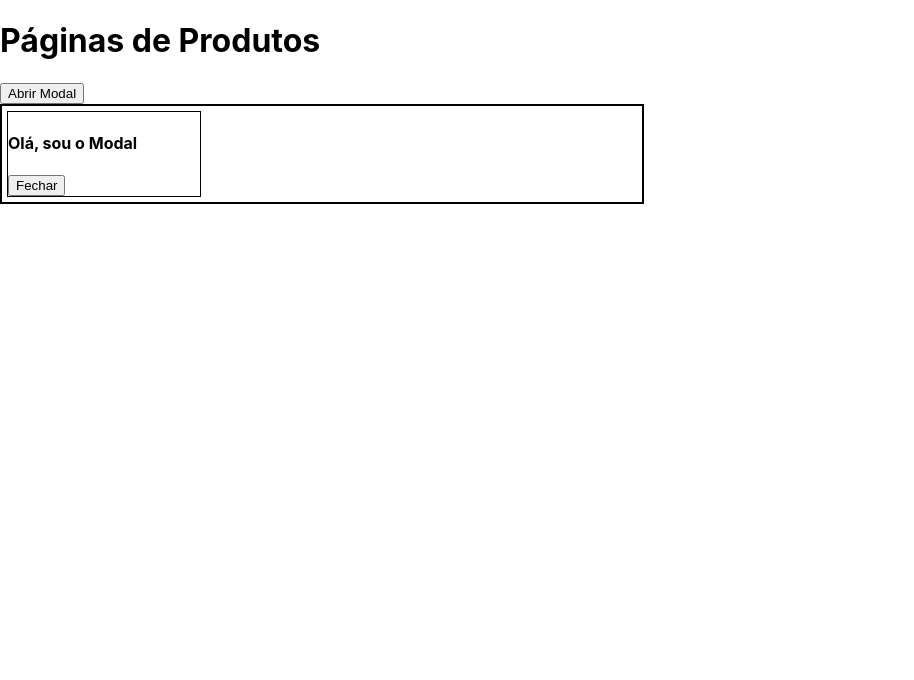
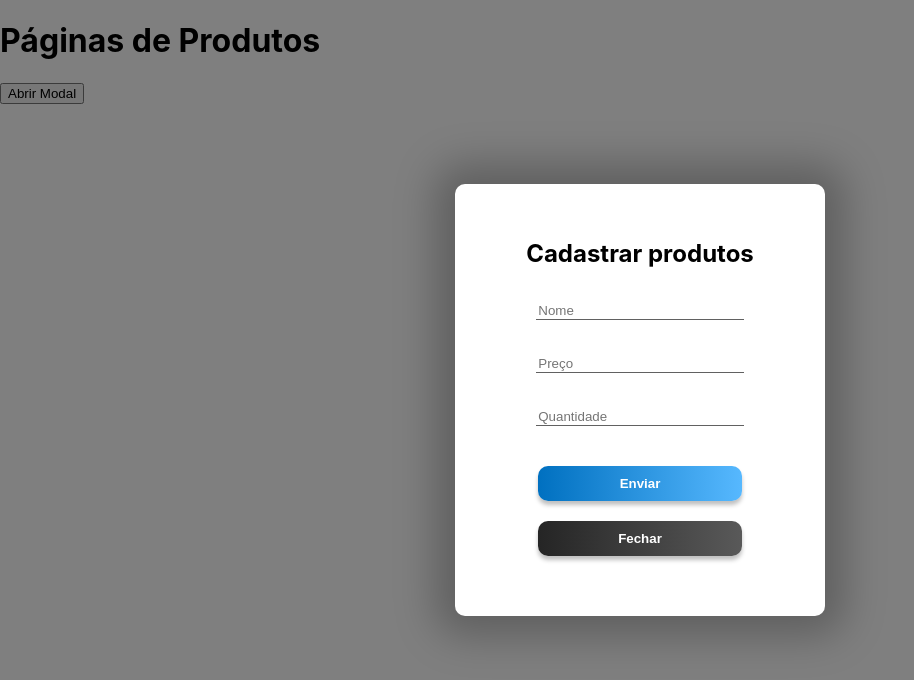
Before and after one commit to iamgiovann4/crm-dynamics, a React (Create React App) app: page /produtos in a window 1280 px wide. Both pictures are taken after a click on the button "Abrir Modal". Shown: the top 680 px of the page, without its empty margins (0-914 px from the left). Built offline with nearby package versions, Linux system fonts and the light colour scheme.

Commit message:
modal em processo de estilização

```diff
--- a/src/components/Modal.css
+++ b/src/components/Modal.css
@@ -1,10 +1,60 @@
 .modal{
-    border: 2px solid black;
-    width: 50%;
+    position: absolute;
+    top: 0;
+    left: 0;
+    right: 0;
+    bottom: 0;
+    background-color: rgba(0, 0, 0, 0.5);
+    display: flex;
+    justify-content: center;
+    align-items: center;
 }
 
 .container{
-    margin: 5px;
-    border: 1px solid black;
-    width: 30%;
+    background-color: #fff;
+    border-radius: 10px;
+    width: 370px;
+    display: flex;
+    flex-direction: column;
+    align-items: center ;
+    padding-top: 35px;
+    box-shadow: 0px 0px 40px 20px rgba(0, 0, 0, 0.25);
 }
+
+input{
+    width: 55%;
+    border-top: none;
+    border-left: none;
+    border-right: none;
+    border-bottom: 1px solid rgb(97, 97, 97);
+    outline: 0;
+    margin: 15px 0 0 0;
+}
+
+.enviar {
+    width: 55%;
+    height: 35px;
+    border: 0;
+    border-radius: 10px;
+    background: linear-gradient(90deg, #0070C0 0%, rgba(15, 154, 254, 0.7) 100%);
+    box-shadow: 0px 4px 4px rgba(0, 0, 0, 0.25);
+    color: #fff;
+    font-weight: bold;
+    /* font-family: 'Inter';
+    font-style: normal;
+    font-weight: 800; */
+    /* font-size: 32px; */
+    /* line-height: 39px; */
+}
+
+.fechar {
+    width: 55%;
+    height: 35px;
+    border: 0;
+    border-radius: 10px;
+    margin-bottom: 60px;
+    background: linear-gradient(90deg, #252525 0%, rgba(37, 37, 37, 0.76) 100%);
+    box-shadow: 0px 4px 4px rgba(0, 0, 0, 0.25);
+    color: #fff;
+    font-weight: bold;
+}
--- a/src/components/Modal.js
+++ b/src/components/Modal.js
@@ -11,7 +11,11 @@ const Modal = ({id, onClose, children}) => {
         <div id='modal' className='modal' onClick={idModalFechar}>
             <div className='container'>
                 {children}
-                <button onClick={onClose}>Fechar</button>
+                <input type="text" name="nome"  placeholder="Nome"/><br/>
+                <input type="text" name="preco"  placeholder="Preço"/><br/>
+                <input type="int" name="qtd"  placeholder="Quantidade"/><br/><br/>
+                <button className='enviar'>Enviar</button><br/>
+                <button className='fechar' onClick={onClose}>Fechar</button>
             </div>
         </div>
     );
--- a/src/pages/Produtos.js
+++ b/src/pages/Produtos.js
@@ -18,7 +18,7 @@ function Produtos() {
         <button onClick={AbrirModal}>Abrir Modal</button>
         {abrirModal ?
         <Modal onClose = {FecharModal}>
-          <h4>Olá, sou o Modal</h4>
+          <h2>Cadastrar produtos</h2>
         </Modal> : null}
       </div>
     );
```
